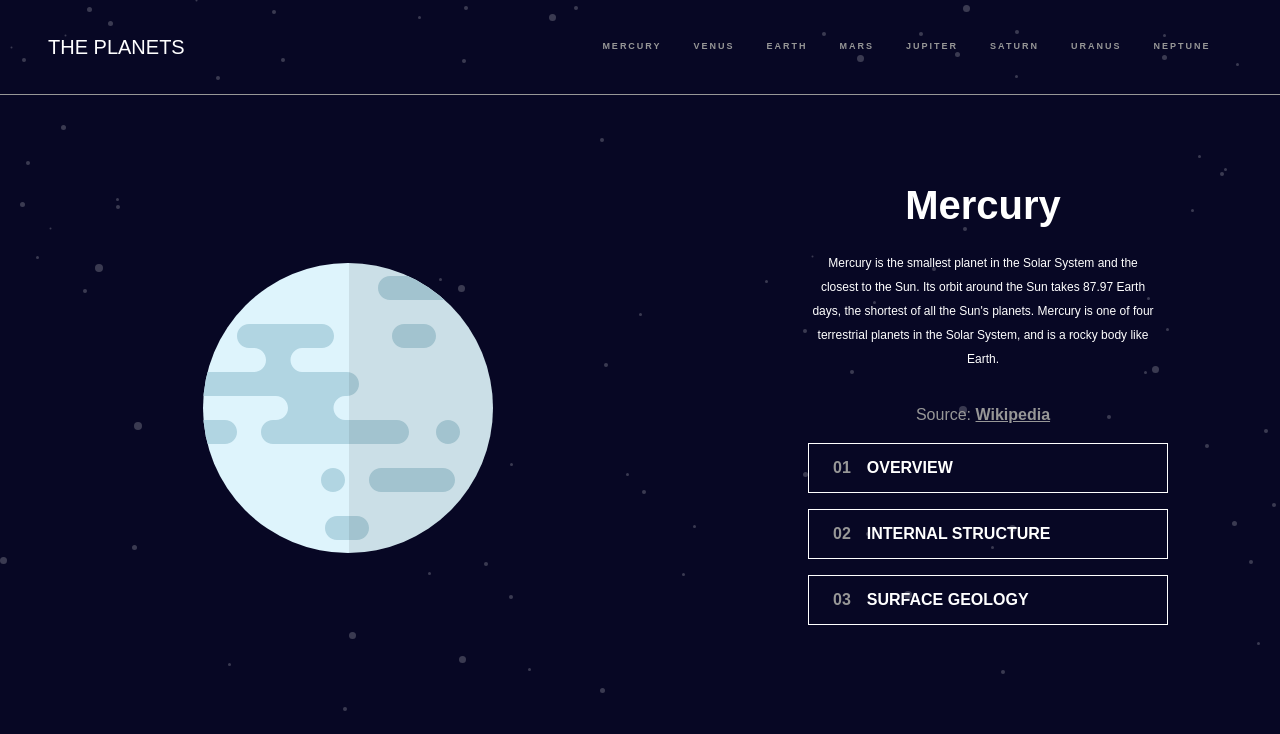
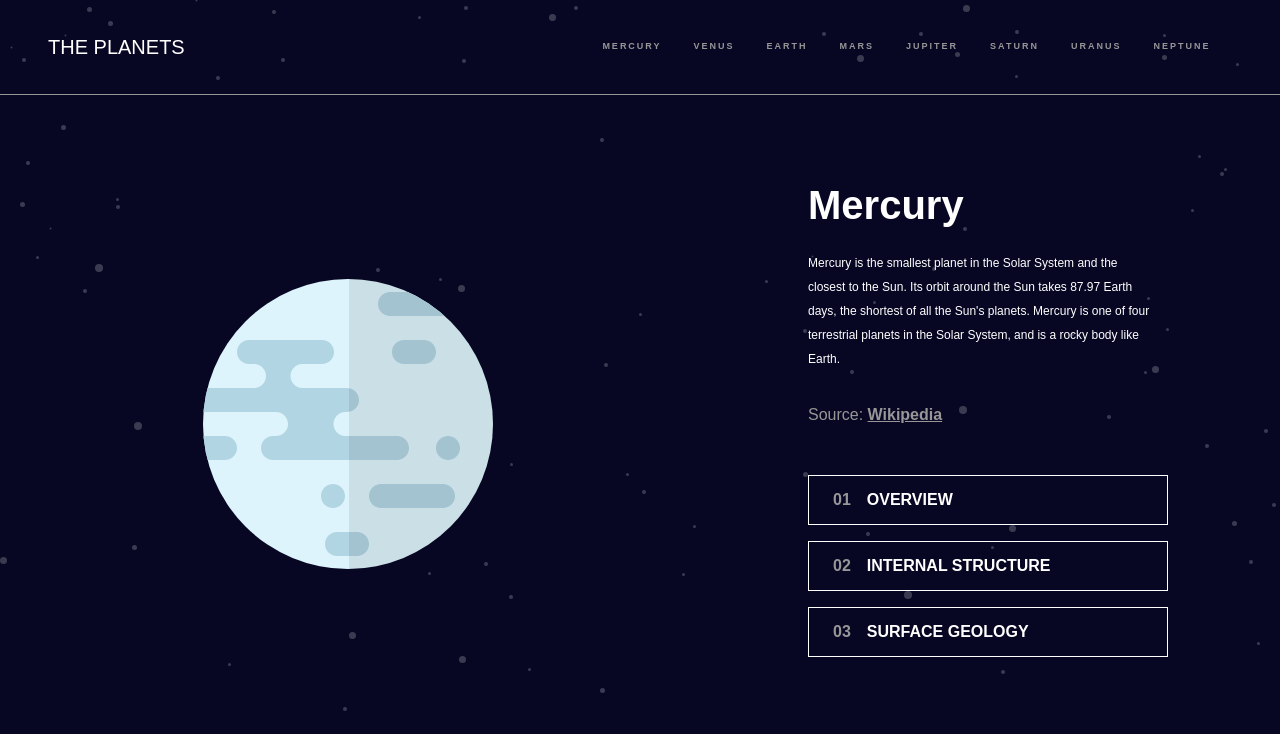
Before and after one commit to Mrbabet/Planets-fact-site, a plain HTML site: page index.html in a window 1280 px wide. Shown: the top 734 px of the page. Drawn offline with Linux system fonts and the light colour scheme; files whose address does not match are found by name.

Commit message:
Add files via upload

```diff
--- a/style.scss
+++ b/style.scss
@@ -343,7 +343,7 @@ main {
         align-items: center;
         border: 1px solid white;
         height: 50px;
-        width: 360px;
+        min-width: 360px;
         padding-inline: 1.5rem;
         gap: 1rem;
         font-weight: bold;
@@ -360,10 +360,32 @@ main {
     margin-inline: 1.5rem;
     display: flex;
     justify-content: space-between;
+    gap: 2rem;
     .planet-text {
       min-width: 350px;
       max-width: 450px;
+      .overview,
+      .internal-source,
+      .surface-geology {
+        color: white;
         text-align: left;
+        h1 {
+          font-size: 40px;
+          margin-bottom: 1rem;
+        }
+        p {
+          font-size: 12px;
+          line-height: 200%;
+          margin-bottom: 2rem;
+        }
+        span {
+          color: #979797;
+          a {
+            color: #979797;
+            font-weight: bold;
+          }
+        }
+      }
     }
   }
   .stats {
@@ -395,9 +417,7 @@ main {
       }
     }
   }
-  main {
-  }
-}
+
   @media screen and (min-width: 1100px) {
     .nav-wrapper {
       display: flex;
@@ -436,6 +456,28 @@ main {
       .planet-text {
         width: 350px;
         text-align: left;
+        .overview,
+        .internal-source,
+        .surface-geology {
+          color: white;
+          text-align: left;
+          h1 {
+            font-size: 40px;
+            margin-bottom: 1rem;
+          }
+          p {
+            font-size: 12px;
+            line-height: 200%;
+            margin-bottom: 2rem;
+          }
+          span {
+            color: #979797;
+            a {
+              color: #979797;
+              font-weight: bold;
+            }
+          }
+        }
       }
     }
     .stats {
@@ -468,3 +510,4 @@ main {
       }
     }
   }
+}
```
Also changed, not shown: style.css, 1 other file. Lines whose indentation alone changed are shown as unchanged.
